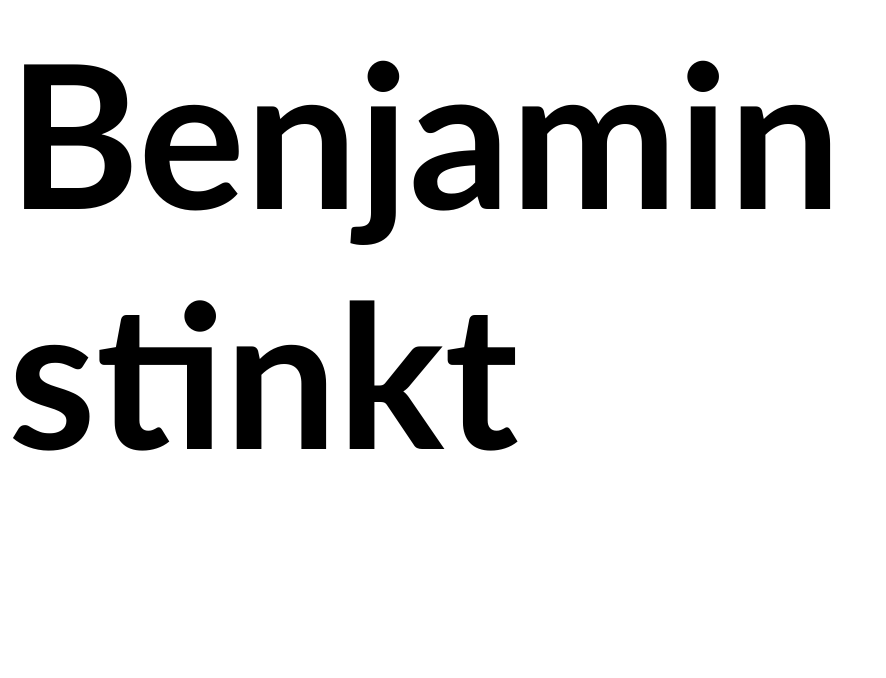
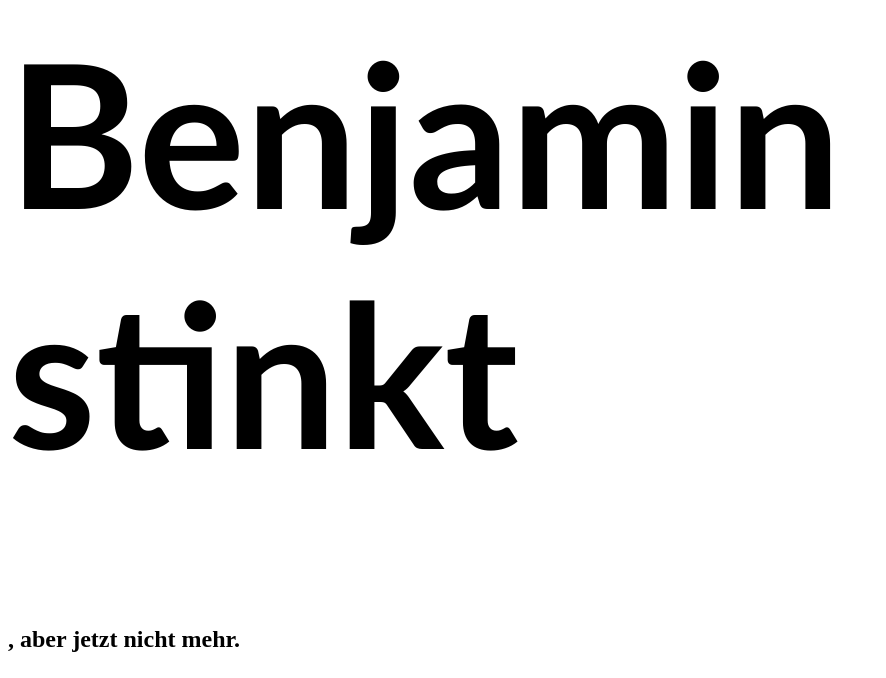
Before and after one commit to DaOfficalMadmax/GymKG, a plain HTML site: page index.html in a window 1280 px wide. Shown: the part 122-800 px from the top of the page, without its empty margins (0-886 px from the left). Drawn offline with Linux system fonts and the light colour scheme.

Commit message:
Update index.html
changes in index

```diff
--- a/index.html
+++ b/index.html
@@ -12,7 +12,7 @@
     <div class="container">
 
         <h1>Benjamin stinkt</h1>
-
+        <h2>, aber jetzt nicht mehr.</h2>
     </div>
 
 </body>
```
